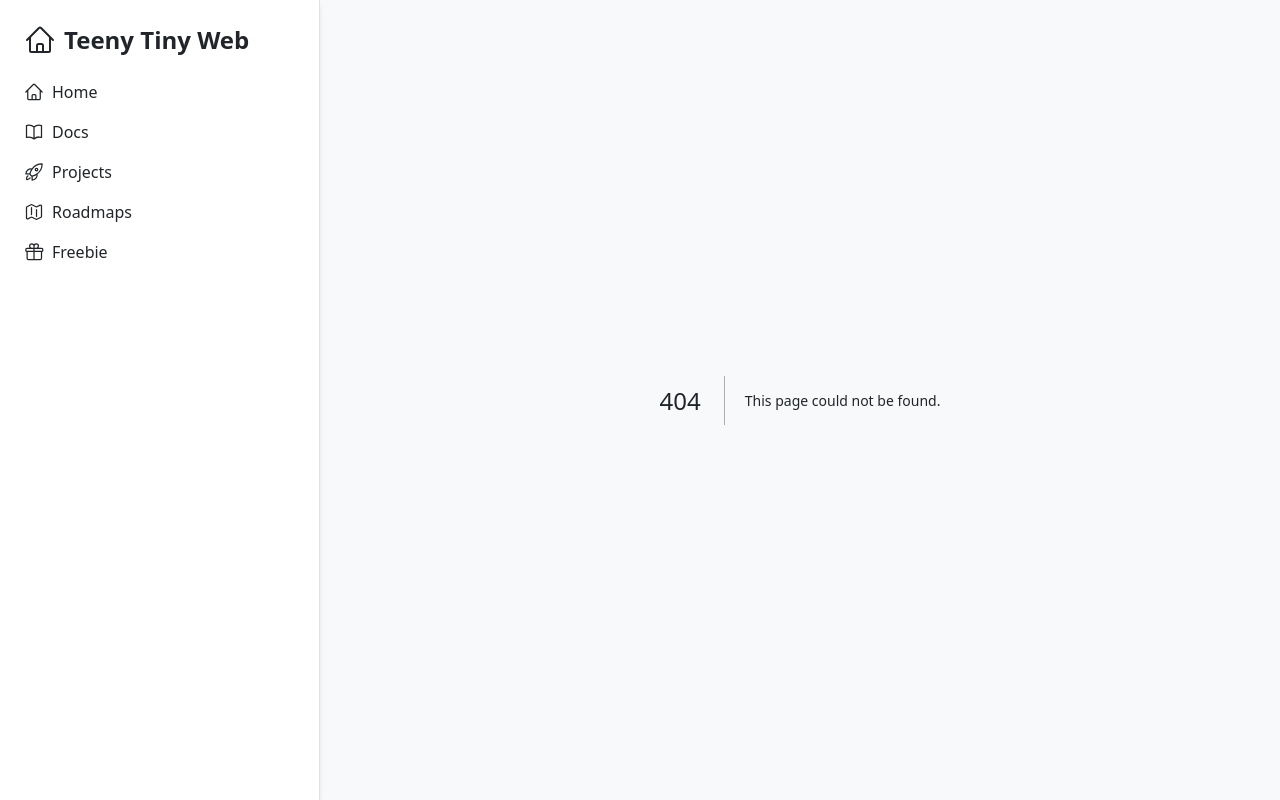
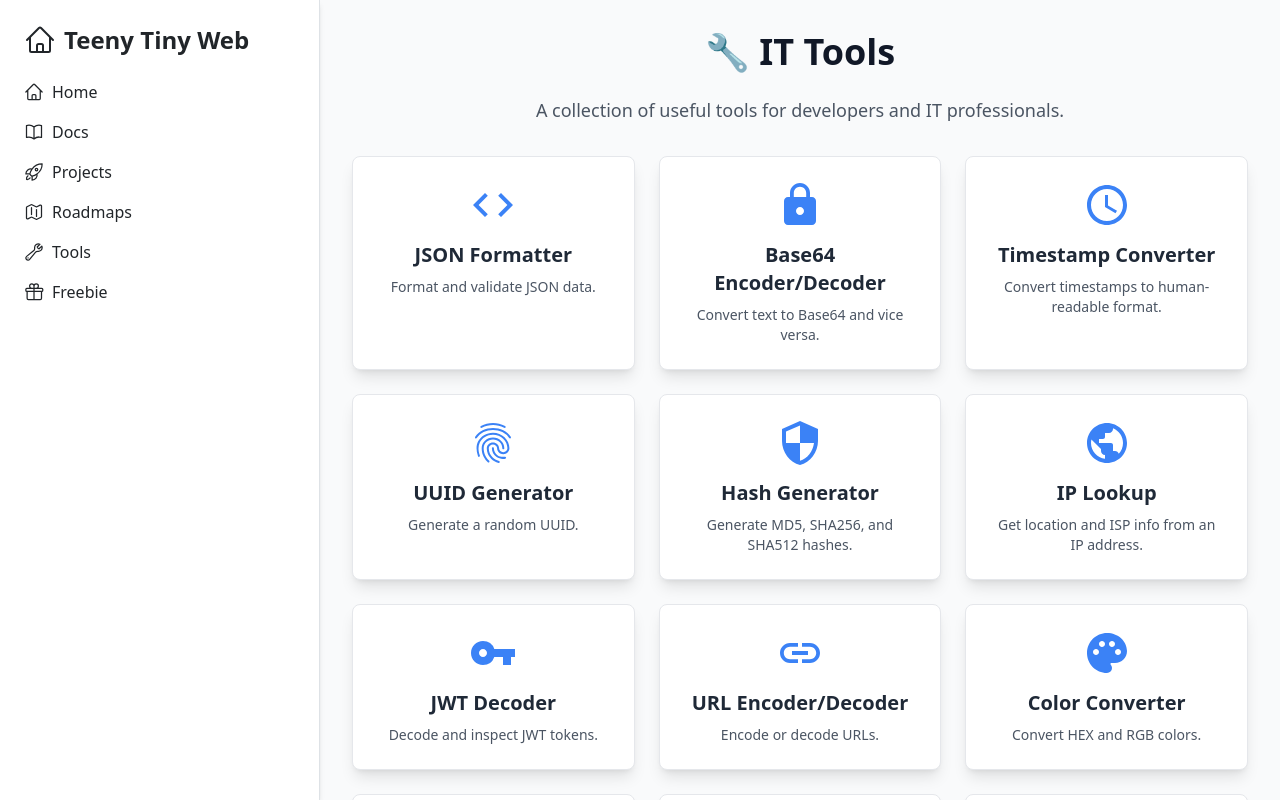
Before and after one commit to barisgunduz/teeny-tiny-web, a Next.js app: page /tools in a window 1280 px wide. Before the commit this address had no page. Built offline with nearby package versions, Linux system fonts and the light colour scheme.

Commit message:
Tools page & JSON Formatter

```diff
--- a/src/app/layout.tsx
+++ b/src/app/layout.tsx
@@ -8,6 +8,7 @@ import {
 	RocketLaunchIcon,
 	MapIcon,
 	GiftIcon,
+	WrenchIcon
 } from "@heroicons/react/24/outline";
 import Link from "next/link";
 
@@ -21,11 +22,10 @@ export default function Layout({ children }: { children: React.ReactNode }) {
 	return (
 		<html lang="en">
 			<body
-				className={`${
-					isReady
+				className={`${isReady
 						? "flex flex-col md:flex-row bg-background text-textPrimary min-h-screen"
 						: ""
-				}`}
+					}`}
 			>
 				{/* SOL: Menü */}
 				<aside
@@ -69,6 +69,10 @@ export default function Layout({ children }: { children: React.ReactNode }) {
 							<MapIcon className="h-5 w-5 mr-2" />
 							<span>Roadmaps</span>
 						</Link>
+						<Link href="/tools" className="flex items-center text-textPrimary hover:text-accent">
+							<WrenchIcon className="h-5 w-5 mr-2" />
+							<span>Tools</span>
+						</Link>
 						<Link
 							href="/freebie"
 							className="flex items-center text-textPrimary hover:text-accent"
--- /dev/null
+++ b/src/app/tools/[slug]/components/Base64Encoder.tsx
@@ -0,0 +1,10 @@
+"use client";
+
+export default function Base64Encoder() {
+    return (
+        <div className="p-4 border rounded">
+            <h1 className="text-2xl font-semibold">Base64 Encoder/Decoder</h1>
+            <p>Coming soon...</p>
+        </div>
+    );
+}
--- /dev/null
+++ b/src/app/tools/[slug]/components/JsonFormatter.tsx
@@ -0,0 +1,68 @@
+"use client";
+
+import { useState } from "react";
+
+export default function JsonFormatter() {
+    const [input, setInput] = useState("");
+    const [formattedJson, setFormattedJson] = useState("");
+    const [copySuccess, setCopySuccess] = useState(false);
+
+    const formatJson = () => {
+        try {
+            const parsed = JSON.parse(input);
+            setFormattedJson(JSON.stringify(parsed, null, 2));
+        } catch (error) {
+            setFormattedJson("❌ Invalid JSON");
+        }
+    };
+
+    const copyToClipboard = () => {
+        if (formattedJson && formattedJson !== "❌ Invalid JSON") {
+            navigator.clipboard.writeText(formattedJson);
+            setCopySuccess(true);
+
+            // "Copied!" mesajını 2 saniye sonra eski haline döndür
+            setTimeout(() => setCopySuccess(false), 2000);
+        }
+    };
+
+    return (
+        <div className="grid grid-cols-1 md:grid-cols-2 gap-6">
+            {/* JSON Input Alanı */}
+            <div>
+                <h3 className="text-lg font-semibold mb-2">Input JSON</h3>
+                <textarea
+                    className="w-full p-3 border rounded-md h-48 text-sm font-mono"
+                    placeholder='{"example": "Enter JSON here"}'
+                    value={input}
+                    onChange={(e) => setInput(e.target.value)}
+                />
+                <button
+                    onClick={formatJson}
+                    className="mt-3 w-full bg-blue-600 text-white py-2 rounded-md hover:bg-blue-700 transition"
+                >
+                    Format JSON
+                </button>
+            </div>
+
+            {/* JSON Output Alanı */}
+            <div>
+                <h3 className="text-lg font-semibold mb-2 flex justify-between">
+                    <span>Formatted JSON</span>
+                    <button
+                        onClick={copyToClipboard}
+                        className={`px-3 py-1 rounded-md text-sm ${copySuccess ? "bg-green-500 text-white" : "bg-gray-200 hover:bg-gray-300"
+                            } transition`}
+                    >
+                        {copySuccess ? "Copied!" : "📋 Copy"}
+                    </button>
+                </h3>
+                <textarea
+                    className="w-full p-3 border rounded-md h-48 text-sm font-mono bg-gray-100"
+                    readOnly
+                    value={formattedJson}
+                />
+            </div>
+        </div>
+    );
+}
--- /dev/null
+++ b/src/app/tools/[slug]/components/TimestampConverter.tsx
@@ -0,0 +1,10 @@
+"use client";
+
+export default function TimestampConverter() {
+    return (
+        <div className="p-4 border rounded">
+            <h1 className="text-2xl font-semibold">Timestamp Converter</h1>
+            <p>Coming soon...</p>
+        </div>
+    );
+}
--- /dev/null
+++ b/src/app/tools/[slug]/page.tsx
@@ -0,0 +1,59 @@
+"use client";
+
+import { useParams } from "next/navigation";
+import toolsData from "@/data/site/tools.json"; // ✅ Doğru dosya yolu
+import JsonFormatter from "./components/JsonFormatter";
+import Base64Encoder from "./components/Base64Encoder";
+import TimestampConverter from "./components/TimestampConverter";
+import Link from "next/link";
+import { JSX } from "react";
+
+// Tool bileşenlerini belirleyen nesne
+const toolsMap: Record<string, JSX.Element> = {
+    "json-formatter": <JsonFormatter />,
+    "base64-encoder": <Base64Encoder />,
+    "timestamp-converter": <TimestampConverter />,
+};
+
+export default function ToolPage() {
+    const params = useParams();
+    const slug = Array.isArray(params.slug) ? params.slug[0] : params.slug; // 🛠 Slug'ı string olarak zorunlu kıl
+
+    const tool = toolsData.find((t) => t.slug === slug); // JSON'dan ilgili tool'u çek
+
+    if (!tool || !slug || !toolsMap[slug]) {
+        return (
+            <div className="p-6 text-center">
+                <h1 className="text-2xl font-semibold text-red-600">
+                    Tool not found ❌
+                </h1>
+                <p className="mt-2 text-gray-500">
+                    The tool you're looking for does not exist or has been removed.
+                </p>
+                <Link href="/tools" className="mt-4 inline-block text-blue-600 hover:underline">
+                    ← Back to Tools
+                </Link>
+            </div>
+        );
+    }
+
+    return (
+        <div className="mx-auto p-6">
+            {/* Tool Başlığı ve Açıklaması */}
+            <div className="mb-6 text-center">
+                <h1 className="text-3xl font-bold text-gray-900">{tool.title}</h1>
+                <p className="text-gray-600 mt-2">{tool.description}</p>
+            </div>
+
+            {/* Tool İçeriği */}
+            {toolsMap[slug]}
+
+            {/* Tools Sayfasına Dön Linki */}
+            <div className="mt-6 text-center">
+                <Link href="/tools" className="text-blue-600 hover:underline">
+                    ← Back to Tools
+                </Link>
+            </div>
+        </div>
+    );
+}
--- /dev/null
+++ b/src/app/tools/page.tsx
@@ -0,0 +1,45 @@
+"use client";
+
+import Link from "next/link";
+import * as MdIcons from "react-icons/md";
+import toolsData from "@/data/site/tools.json";
+import { ComponentType } from "react";
+
+export default function ToolsPage() {
+    return (
+        <div className="p-8 min-h-screen bg-gray-50">
+            <h1 className="text-4xl font-bold mb-6 text-center text-gray-900">
+                🔧 IT Tools
+            </h1>
+            <p className="text-lg text-gray-600 text-center mb-8">
+                A collection of useful tools for developers and IT professionals.
+            </p>
+
+            <div className="grid grid-cols-1 sm:grid-cols-2 md:grid-cols-3 gap-6">
+                {toolsData.map((tool) => {
+                    // TypeScript'in tip hatasını önlemek için güvenli bir şekilde ikon belirleme
+                    const IconComponent =
+                        (MdIcons as Record<string, ComponentType<{ className?: string }>>)[
+                        tool.icon
+                        ] || MdIcons.MdBuild;
+
+                    return (
+                        <Link
+                            key={tool.slug}
+                            href={`/tools/${tool.slug}`}
+                            className="p-6 bg-white shadow-lg rounded-lg flex flex-col items-center hover:shadow-xl transition border border-gray-200 hover:border-blue-500"
+                        >
+                            <IconComponent className="text-5xl text-blue-500 mb-3" />
+                            <h3 className="text-xl font-semibold text-gray-800 text-center">
+                                {tool.title}
+                            </h3>
+                            <p className="text-gray-600 text-center text-sm mt-2">
+                                {tool.description}
+                            </p>
+                        </Link>
+                    );
+                })}
+            </div>
+        </div>
+    );
+}
--- /dev/null
+++ b/src/data/site/tools.json
@@ -0,0 +1,74 @@
+[
+    {
+        "title": "JSON Formatter",
+        "description": "Format and validate JSON data.",
+        "slug": "json-formatter",
+        "icon": "MdCode"
+    },
+    {
+        "title": "Base64 Encoder/Decoder",
+        "description": "Convert text to Base64 and vice versa.",
+        "slug": "base64-encoder",
+        "icon": "MdLock"
+    },
+    {
+        "title": "Timestamp Converter",
+        "description": "Convert timestamps to human-readable format.",
+        "slug": "timestamp-converter",
+        "icon": "MdAccessTime"
+    },
+    {
+        "title": "UUID Generator",
+        "description": "Generate a random UUID.",
+        "slug": "uuid-generator",
+        "icon": "MdFingerprint"
+    },
+    {
+        "title": "Hash Generator",
+        "description": "Generate MD5, SHA256, and SHA512 hashes.",
+        "slug": "hash-generator",
+        "icon": "MdSecurity"
+    },
+    {
+        "title": "IP Lookup",
+        "description": "Get location and ISP info from an IP address.",
+        "slug": "ip-lookup",
+        "icon": "MdPublic"
+    },
+    {
+        "title": "JWT Decoder",
+        "description": "Decode and inspect JWT tokens.",
+        "slug": "jwt-decoder",
+        "icon": "MdVpnKey"
+    },
+    {
+        "title": "URL Encoder/Decoder",
+        "description": "Encode or decode URLs.",
+        "slug": "url-encoder-decoder",
+        "icon": "MdLink"
+    },
+    {
+        "title": "Color Converter",
+        "description": "Convert HEX and RGB colors.",
+        "slug": "color-converter",
+        "icon": "MdPalette"
+    },
+    {
+        "title": "MAC Lookup",
+        "description": "Find vendor info from a MAC address.",
+        "slug": "mac-lookup",
+        "icon": "MdDevices"
+    },
+    {
+        "title": "Regex Tester",
+        "description": "Test regular expressions.",
+        "slug": "regex-tester",
+        "icon": "MdRegex"
+    },
+    {
+        "title": "Lorem Ipsum Generator",
+        "description": "Generate dummy text for designs.",
+        "slug": "lorem-ipsum-generator",
+        "icon": "MdTextFields"
+    }
+]
```
